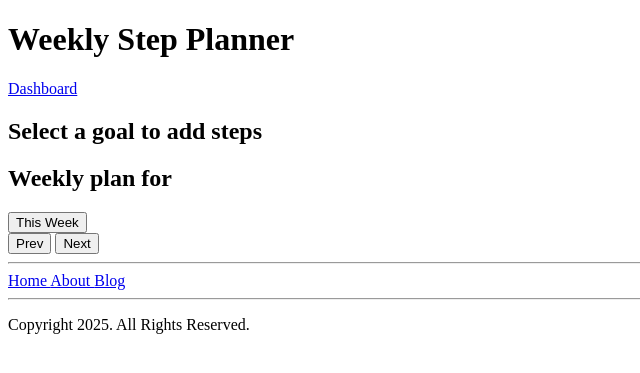
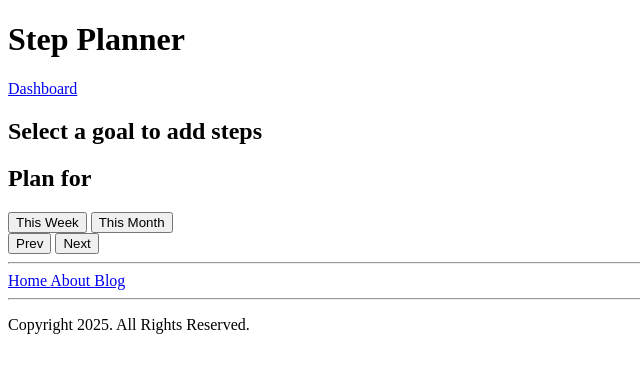
Before and after one commit to colinleroux/newMilestones, a Flask app: page /weeklyplanner in a window 1280 px wide. Shown: the part 98-471 px from the top of the page, without its empty margins (0-640 px from the left). Run offline with Flask 3, Linux system fonts and the light colour scheme; the visitor is signed in with stand-in values (Sample User, id 1); data that the repository does not hold is empty.

Commit message:
Add month navigation to the step planner

```diff
--- a/deeds/templates/weeklyplanner.html
+++ b/deeds/templates/weeklyplanner.html
@@ -2,7 +2,7 @@
 
 {% block content %}
 <div class="flex justify-between items-center mb-6">
-  <h1 class="text-2xl font-bold">Weekly Step Planner</h1>
+  <h1 class="text-2xl font-bold">Step Planner</h1>
   <div class="flex space-x-4">
     <a href="{{ url_for('goals.dashboard') }}"
        class="bg-green-600 hover:bg-green-700 text-white font-semibold py-2 px-4 rounded-lg transition">
@@ -48,57 +48,60 @@
   <div class="lg:w-2/3 w-full p-4" x-show="selectedGoal !== null" x-transition>
     <div class="flex justify-between items-center mb-4">
       <h2 class="text-xl font-bold">
-        Weekly plan for <span x-text="selectedGoal?.name"></span>
+        Plan for <span x-text="selectedGoal?.name"></span>
       </h2>
     </div>
 
     <div class="flex justify-between items-center mb-4">
-      <div>
+      <div class="flex space-x-2">
         <button @click="goToCurrentWeek" class="bg-blue-600 text-white px-3 py-1 rounded hover:bg-blue-700 transition">
           This Week
         </button>
+        <button @click="goToCurrentMonth" class="bg-amber-500 text-white px-3 py-1 rounded hover:bg-amber-600 transition">
+          This Month
+        </button>
       </div>
-      <div class="text-lg font-semibold" x-text="`Week beginning ${getWeekStartDateFormatted()}`"></div>
+      <div class="text-lg font-semibold" x-text="periodLabel"></div>
       <div class="space-x-2">
-        <button @click="changeWeek(-1)" class="bg-gray-200 text-gray-800 px-3 py-1 rounded hover:bg-gray-300 transition">
+        <button @click="changePeriod(-1)" class="bg-gray-200 text-gray-800 px-3 py-1 rounded hover:bg-gray-300 transition">
           Prev
         </button>
-        <button @click="changeWeek(1)" class="bg-gray-200 text-gray-800 px-3 py-1 rounded hover:bg-gray-300 transition">
+        <button @click="changePeriod(1)" class="bg-gray-200 text-gray-800 px-3 py-1 rounded hover:bg-gray-300 transition">
           Next
         </button>
       </div>
     </div>
 
-    <div class="grid grid-cols-1 sm:grid-cols-2 md:grid-cols-4 gap-4">
-      <template x-for="day in days" :key="day.name">
+    <div class="grid grid-cols-1 sm:grid-cols-2 md:grid-cols-4 lg:grid-cols-5 gap-4">
+      <template x-for="day in days" :key="day.fullDate">
         <div
           class="p-4 rounded-xl shadow min-h-[200px] border border-transparent"
           :class="{
-            'border-2 border-dashed border-blue-400': dragOverDay === day.name,
+            'border-2 border-dashed border-blue-400': dragOverDay === day.fullDate,
             'bg-amber-50 border-amber-200': isPastDay(day),
             'bg-white': !isPastDay(day)
           }"
-          @dragover.prevent="dragOverDay = day.name"
+          @dragover.prevent="dragOverDay = day.fullDate"
           @dragleave="dragOverDay = null"
-          @drop="handleDrop(day.name)"
+          @drop="handleDrop(day.fullDate)"
         >
           <h3 class="font-bold text-lg mb-1" x-text="day.label"></h3>
           <p class="text-xs text-gray-500 mb-2" x-text="day.dateFormatted"></p>
 
           <ul class="space-y-2 mb-2">
-            <template x-for="(step, index) in weeklyPlan[day.name]" :key="step.id">
+            <template x-for="(step, index) in weeklyPlan[day.fullDate] || []" :key="step.id">
               <li
                 class="rounded px-2 py-1 text-sm"
                 :style="selectedGoal ? `background-color: ${selectedGoal.color};` : ''"
                 draggable="true"
-                @dragstart="startDrag(day.name, index)"
+                @dragstart="startDrag(day.fullDate, index)"
               >
                 <div class="flex justify-between items-center text-white">
                   <div>
-                    <input type="checkbox" :checked="step.completed" @change="toggleComplete(day.name, index, $event)" class="mr-1" />
+                    <input type="checkbox" :checked="step.completed" @change="toggleComplete(day.fullDate, index, $event)" class="mr-1" />
                     <span x-text="step.title" :class="{'line-through': step.completed}"></span>
                   </div>
-                  <button @click="removeStep(day.name, step.id)" class="text-xs hover:underline">&times;</button>
+                  <button @click="removeStep(day.fullDate, step.id)" class="text-xs hover:underline">&times;</button>
                 </div>
                 <div x-show="step.completed">
                   <textarea
@@ -116,13 +119,13 @@
             <div class="mt-2">
               <input
                 type="text"
-                x-model="newStep[day.name]"
+                x-model="newStep[day.fullDate]"
                 placeholder="Add step..."
                 class="text-sm w-full border rounded p-1 mb-2"
               />
 
               <button
-                @click="addStep(day.name)"
+                @click="addStep(day.fullDate)"
                 class="text-white text-xs px-2 py-1 rounded"
                 :style="selectedGoal ? `background-color: ${selectedGoal.color};` : ''"
               >
@@ -140,20 +143,14 @@
 function plannerApp() {
   return {
     csrfToken: document.querySelector('meta[name="csrf-token"]').getAttribute('content'),
-    days: [
-      { name: 'Monday', label: 'Monday' },
-      { name: 'Tuesday', label: 'Tuesday' },
-      { name: 'Wednesday', label: 'Wednesday' },
-      { name: 'Thursday', label: 'Thursday' },
-      { name: 'Friday', label: 'Friday' },
-      { name: 'Saturday', label: 'Saturday' },
-      { name: 'Sunday', label: 'Sunday' }
-    ],
+    days: [],
     goals: [],
     completedGoals: [],
     selectedGoalId: null,
     selectedGoal: null,
     weekOffset: 0,
+    monthOffset: 0,
+    viewMode: 'week',
     weeklyPlan: {},
     newStep: {},
     repeatAllDays: {},
@@ -162,12 +159,8 @@ function plannerApp() {
 
     async init() {
       this.csrfToken = document.querySelector('meta[name="csrf-token"]')?.getAttribute('content');
-      this.days = this.getWeekDates();
-      this.days.forEach(day => {
-        this.weeklyPlan[day.name] = [];
-        this.newStep[day.name] = '';
-        this.repeatAllDays[day.name] = false;
-      });
+      this.days = this.getVisibleDates();
+      this.resetDayBuckets();
       await this.fetchGoals();
     },
 
@@ -176,7 +169,7 @@ function plannerApp() {
       if (!goal.expanded && this.selectedGoal?.id === goal.id) {
         this.selectedGoal = null;
         this.selectedGoalId = null;
-        this.days.forEach(day => this.weeklyPlan[day.name] = []);
+        this.resetDayBuckets();
       }
     },
 
@@ -190,18 +183,18 @@ function plannerApp() {
     async loadSteps() {
       if (!this.selectedGoal) return;
 
-      const res = await fetch(`/api/goals/${this.selectedGoal.id}/steps?week_offset=${this.weekOffset}`);
+      const start = this.days[0]?.fullDate;
+      const end = this.days[this.days.length - 1]?.fullDate;
+      const res = await fetch(`/api/steps/range?goal_id=${this.selectedGoal.id}&start=${start}&end=${end}`);
       const data = await res.json();
       this.populateWeeklyPlan(data.steps || []);
     },
 
-    getWeekStartDateFormatted() {
-      const today = new Date();
-      const offsetToMonday = (today.getDay() + 6) % 7;
-      const startOfWeek = new Date(today);
-      startOfWeek.setDate(today.getDate() - offsetToMonday + this.weekOffset * 7);
-      const options = { weekday: 'long', year: 'numeric', month: 'short', day: 'numeric' };
-      return startOfWeek.toLocaleDateString(undefined, options);
+    toLocalDateString(date) {
+      const year = date.getFullYear();
+      const month = String(date.getMonth() + 1).padStart(2, '0');
+      const day = String(date.getDate()).padStart(2, '0');
+      return `${year}-${month}-${day}`;
     },
 
     isPastDay(day) {
@@ -214,24 +207,24 @@ function plannerApp() {
       return dayDate < today;
     },
 
+    resetDayBuckets() {
+      this.weeklyPlan = {};
+      this.days.forEach(day => {
+        this.weeklyPlan[day.fullDate] = [];
+        this.newStep[day.fullDate] = '';
+        this.repeatAllDays[day.fullDate] = false;
+      });
+    },
+
     populateWeeklyPlan(steps) {
-      this.days.forEach(day => this.weeklyPlan[day.name] = []);
+      this.resetDayBuckets();
       for (const step of steps) {
-        const date = new Date(step.date_for);
-        const dayName = date.toLocaleDateString("en-US", { weekday: "long" });
-        if (this.weeklyPlan[dayName]) this.weeklyPlan[dayName].push(step);
+        if (this.weeklyPlan[step.date_for]) this.weeklyPlan[step.date_for].push(step);
       }
     },
 
-    getDateForDay(dayName) {
-      const today = new Date();
-      const dayIndex = ['Sunday', 'Monday', 'Tuesday', 'Wednesday', 'Thursday', 'Friday', 'Saturday'].indexOf(dayName);
-      const offsetToMonday = (today.getDay() + 6) % 7;
-      const startOfWeek = new Date(today);
-      startOfWeek.setDate(today.getDate() - offsetToMonday + this.weekOffset * 7);
-      const targetDate = new Date(startOfWeek);
-      targetDate.setDate(startOfWeek.getDate() + ((dayIndex + 6) % 7));
-      return targetDate.toISOString().split('T')[0];
+    getVisibleDates() {
+      return this.viewMode === 'month' ? this.getMonthDates() : this.getWeekDates();
     },
 
     getWeekDates() {
@@ -240,13 +233,31 @@ function plannerApp() {
       const startOfWeek = new Date(today);
       startOfWeek.setDate(today.getDate() - offsetToMonday + this.weekOffset * 7);
 
-      return this.days.map((day, index) => {
+      const weekDays = ['Monday', 'Tuesday', 'Wednesday', 'Thursday', 'Friday', 'Saturday', 'Sunday'];
+
+      return weekDays.map((day, index) => {
         const date = new Date(startOfWeek);
         date.setDate(startOfWeek.getDate() + index);
         return {
-          ...day,
+          label: day,
           dateFormatted: date.toLocaleDateString(undefined, { month: 'short', day: 'numeric' }),
-          fullDate: date.toISOString().split('T')[0],
+          fullDate: this.toLocalDateString(date),
+        };
+      });
+    },
+
+    getMonthDates() {
+      const today = new Date();
+      const firstDay = new Date(today.getFullYear(), today.getMonth() + this.monthOffset, 1);
+      const lastDay = new Date(firstDay.getFullYear(), firstDay.getMonth() + 1, 0);
+      const numberOfDays = lastDay.getDate();
+
+      return Array.from({ length: numberOfDays }, (_, index) => {
+        const date = new Date(firstDay.getFullYear(), firstDay.getMonth(), index + 1);
+        return {
+          label: date.toLocaleDateString(undefined, { weekday: 'long' }),
+          dateFormatted: date.toLocaleDateString(undefined, { month: 'short', day: 'numeric' }),
+          fullDate: this.toLocalDateString(date),
         };
       });
     },
@@ -259,35 +270,53 @@ function plannerApp() {
     },
 
     goToCurrentWeek() {
+      this.viewMode = 'week';
       this.weekOffset = 0;
-      this.days = this.getWeekDates();
+      this.monthOffset = 0;
+      this.days = this.getVisibleDates();
+      this.resetDayBuckets();
       if (this.selectedGoal) {
         this.loadSteps();
       }
     },
 
-    changeWeek(offset) {
-      this.weekOffset += offset;
-      this.days = this.getWeekDates();
+    goToCurrentMonth() {
+      this.viewMode = 'month';
+      this.monthOffset = 0;
+      this.days = this.getVisibleDates();
+      this.resetDayBuckets();
       if (this.selectedGoal) {
         this.loadSteps();
       }
     },
 
-    async addStep(dayName) {
+    changePeriod(offset) {
+      if (this.viewMode === 'month') {
+        this.monthOffset += offset;
+      } else {
+        this.weekOffset += offset;
+      }
+      this.days = this.getVisibleDates();
+      this.resetDayBuckets();
+      if (this.selectedGoal) {
+        this.loadSteps();
+      }
+    },
+
+    async addStep(dayKey) {
       if (!this.selectedGoal) return;
-      const text = this.newStep[dayName]?.trim();
-      const repeat = this.repeatAllDays[dayName];
+      const text = this.newStep[dayKey]?.trim();
+      const repeat = this.repeatAllDays[dayKey];
 
       if (!text) return;
 
-      const addToDay = async (day) => {
+      const addToDay = async (dateKey) => {
         const payload = {
           title: text,
           completed: false,
           description: '',
           reflection: '',
-          date_for: this.getDateForDay(day)
+          date_for: dateKey
         };
         const res = await fetch(`/api/goals/${this.selectedGoal.id}/steps`, {
           method: 'POST',
@@ -298,20 +327,20 @@ function plannerApp() {
           body: JSON.stringify(payload)
         });
         const newStep = await res.json();
-        this.weeklyPlan[day].push({ ...newStep, color: this.selectedGoal.color });
+        this.weeklyPlan[dateKey].push({ ...newStep, color: this.selectedGoal.color });
       };
 
       if (!repeat) {
-        await addToDay(dayName);
+        await addToDay(dayKey);
       } else {
-        for (const d of this.days) await addToDay(d.name);
+        for (const d of this.days) await addToDay(d.fullDate);
       }
 
-      this.newStep[dayName] = '';
-      this.repeatAllDays[dayName] = false;
+      this.newStep[dayKey] = '';
+      this.repeatAllDays[dayKey] = false;
     },
 
-    async removeStep(dayName, stepId) {
+    async removeStep(dayKey, stepId) {
       await fetch(`/api/steps/${stepId}`, {
         method: 'DELETE',
         headers: {
@@ -319,11 +348,11 @@ function plannerApp() {
           'X-CSRFToken': this.csrfToken
         }
       });
-      this.weeklyPlan[dayName] = this.weeklyPlan[dayName].filter(s => s.id !== stepId);
+      this.weeklyPlan[dayKey] = this.weeklyPlan[dayKey].filter(s => s.id !== stepId);
     },
 
-    async toggleComplete(dayName, index, event) {
-      const step = this.weeklyPlan[dayName][index];
+    async toggleComplete(dayKey, index, event) {
+      const step = this.weeklyPlan[dayKey][index];
       const newCompleted = event.target.checked;
       step.completed = newCompleted;
       const res = await fetch(`/api/steps/${step.id}`, {
@@ -335,7 +364,7 @@ function plannerApp() {
         body: JSON.stringify({ completed: newCompleted, title: step.title })
       });
       const updated = await res.json();
-      this.weeklyPlan[dayName][index].completed = updated.completed;
+      this.weeklyPlan[dayKey][index].completed = updated.completed;
     },
 
     async updateReflection(step) {
@@ -349,14 +378,14 @@ function plannerApp() {
       });
     },
 
-    startDrag(dayName, index) {
-      this.dragData = { fromDay: dayName, index };
+    startDrag(dayKey, index) {
+      this.dragData = { fromDay: dayKey, index };
     },
 
-    async handleDrop(targetDayName) {
+    async handleDrop(targetDayKey) {
       const { fromDay, index } = this.dragData;
       const step = this.weeklyPlan[fromDay][index];
-      const newDate = this.getDateForDay(targetDayName);
+      const newDate = targetDayKey;
       await fetch(`/api/steps/${step.id}`, {
         method: 'PATCH',
         headers: {
@@ -366,8 +395,18 @@ function plannerApp() {
         body: JSON.stringify({ date_for: newDate, title: step.title })
       });
       this.weeklyPlan[fromDay].splice(index, 1);
-      this.weeklyPlan[targetDayName].push({ ...step, date_for: newDate });
+      this.weeklyPlan[targetDayKey].push({ ...step, date_for: newDate });
       this.dragOverDay = null;
+    },
+
+    get periodLabel() {
+      if (!this.days.length) return '';
+      const [year, month, day] = this.days[0].fullDate.split('-').map(Number);
+      const date = new Date(year, month - 1, day);
+      if (this.viewMode === 'month') {
+        return date.toLocaleDateString(undefined, { month: 'long', year: 'numeric' });
+      }
+      return `Week beginning ${date.toLocaleDateString(undefined, { weekday: 'long', year: 'numeric', month: 'short', day: 'numeric' })}`;
     }
   };
 }
```
